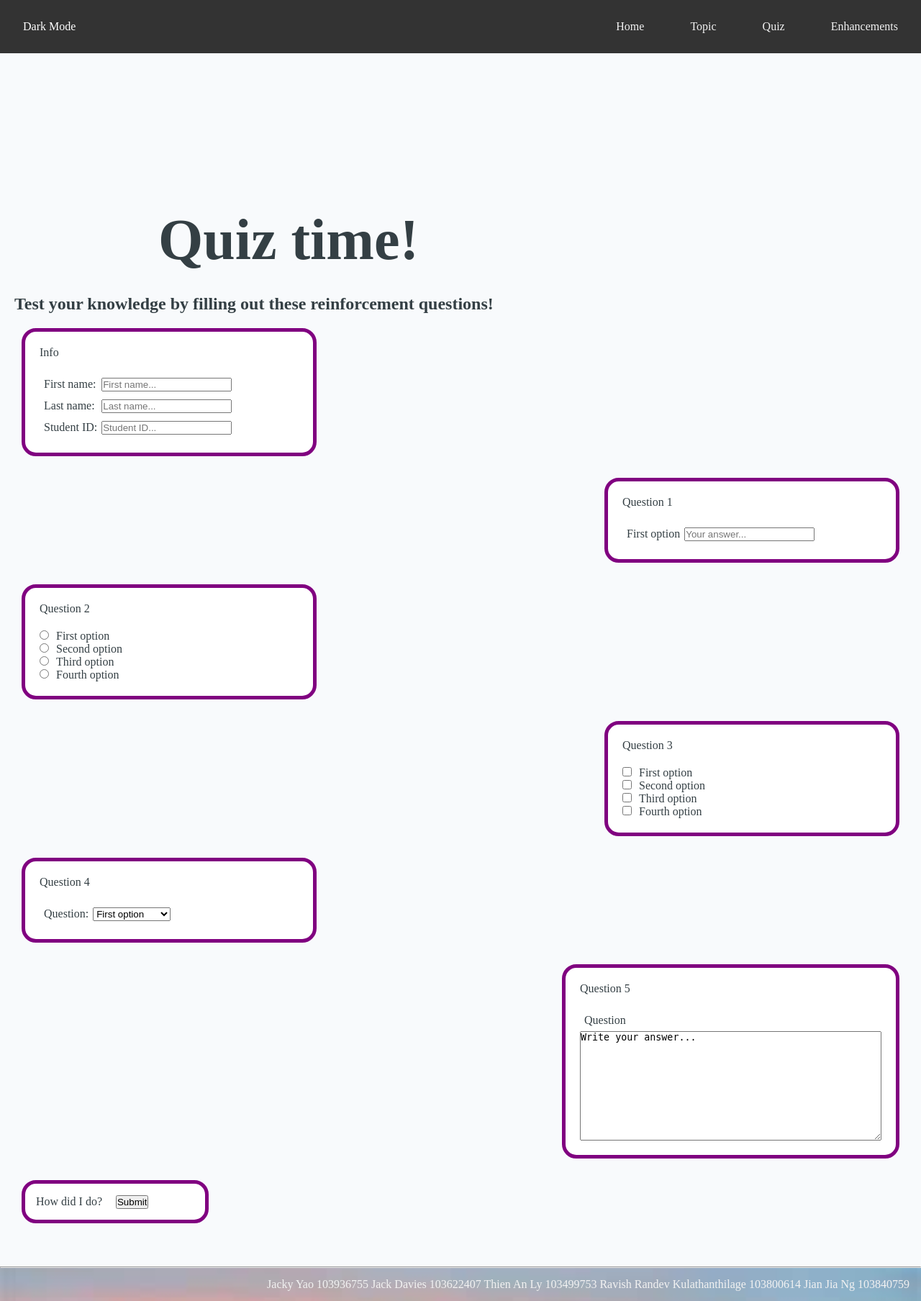
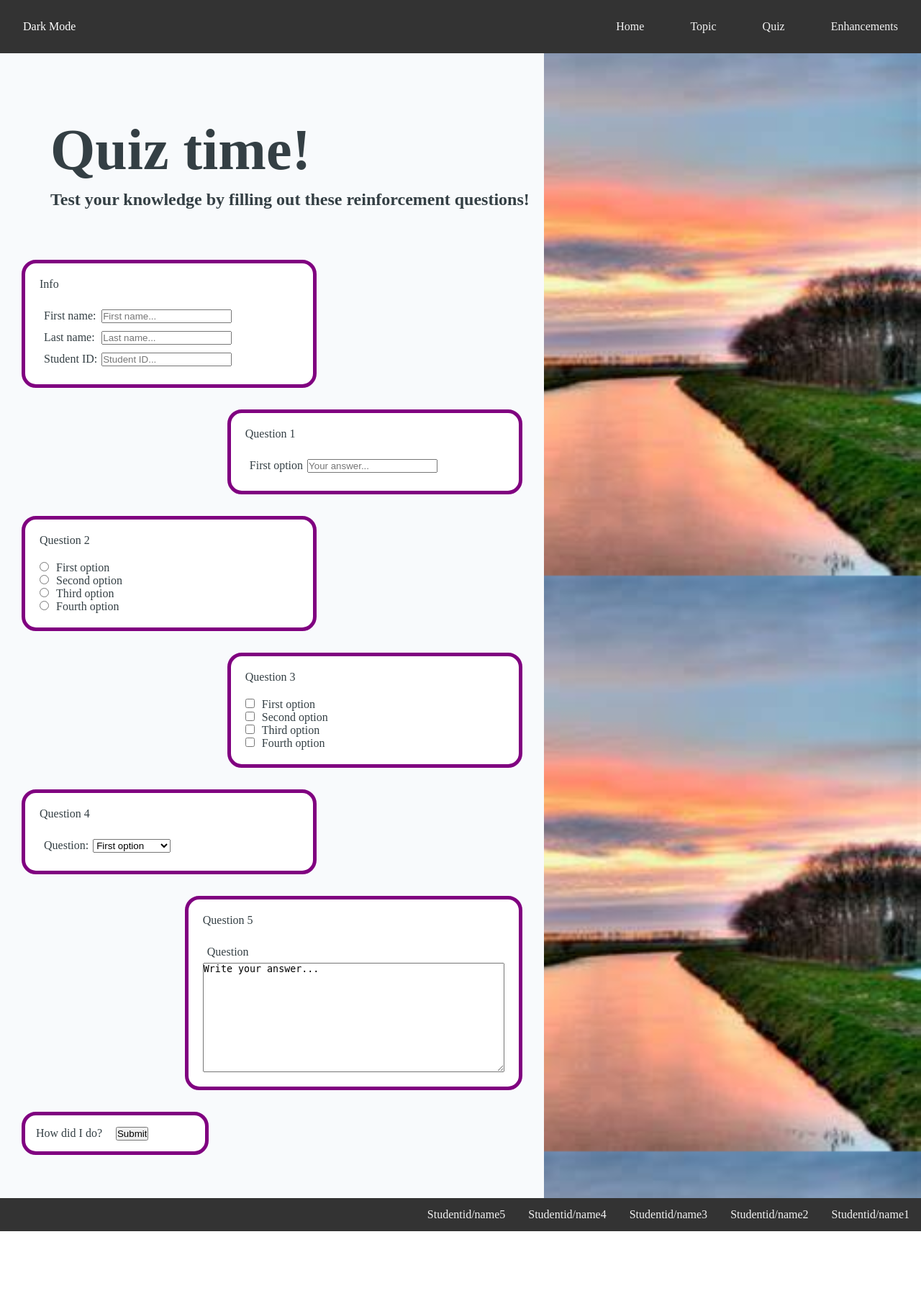
Before and after one commit to thelazyant164/APNG-Simple-Website, a PHP site: page /quiz.html in a window 1280 px wide. Shown: the whole page at 72% size. After the commit the page ends 1711 px from the top, so only its background shows below. Run offline with PHP 8.4, Linux system fonts and the light colour scheme.

Commit message:
[D] - debugged: apply correct id to index

```diff
--- a/assign1/index.html
+++ b/assign1/index.html
@@ -14,7 +14,7 @@
         <header>
 			<nav>
 				<ul>
-					<li>
+					<li id="toggler">
 						<label for="toggleMode" id="toggleDark">Dark Mode</label>
 						<label for="toggleMode" id="toggleLight">Light Mode</label>
 					</li>
@@ -25,12 +25,10 @@
 				</ul>
 			</nav>
 		</header>
-        <main>
+        <main id="bg-container">
             <h1>Animated Portable Network Graphics</h1>
             <p>
                 Animated Portable Network Graphics or APNG for short
-
-
             </p>
         </main>
         <footer>
--- a/assign1/quiz.html
+++ b/assign1/quiz.html
@@ -168,15 +168,12 @@
 
 		<!-- Footer -->
 		<footer>
-			<hr/>
-			<a>
-				Jacky Yao 103936755
-				Jack Davies 103622407
-				Thien An Ly 103499753
-				Ravish Randev Kulathanthilage 103800614
-				Jian Jia Ng 103840759
-			</a>
-		</footer>
+            <a href="#studentid_name1">Studentid/name1</a>
+            <a href="#studentid_name2">Studentid/name2</a>
+            <a href="#studentid_name3">Studentid/name3</a>
+            <a href="#studentid_name4">Studentid/name4</a>
+            <a href="#studentid_name5">Studentid/name5</a>
+        </footer>
 
 	</body>
 
--- a/assign1/styles/style.css
+++ b/assign1/styles/style.css
@@ -48,24 +48,30 @@ nav ul li#toggler{
 nav a:hover {
     color: yellow;
 }
-/* Main Content */
-.main {
-    margin: 20px;
 
-}
 /* background image */
 body {
     background-image: url(images/TestStockImage.jpg);
     background-repeat: no-repeat;
     background-attachment: fixed;
     background-size: 100% 100%;
+    display: flex;
+    flex-direction: column;
+    align-items: flex-start;
+    justify-content: flex;
     overflow-y: scroll;
 }
+
+main{
+  width: 100%;
+  flex: 1;
+}
+
 /* Footer */
-footer {
+footer{
     background-color: #333;
-    /* position: relative;
-    bottom: 0; */
+    position: relative;
+    bottom: 0;
     width: 100%;
 }
 footer a:hover {
@@ -94,7 +100,21 @@ p {
   padding-left: 200px;
 }
 
+/*Dark mode implementation*/
+#bg-container h1{
+  margin-top: 20px;
+  color: var(--title);
+}
 
+#bg-container p{
+  color: var(--text);
+}
+
+#toggleMode:checked ~ #bg-container{
+  --title: #8e9294;
+  --text: #505456;
+  --btn: #2962fe;
+}
 
 
 
@@ -176,8 +196,15 @@ form .bubble:nth-child(2n) {
 }
 
 /*Title*/
-#container h1, h2{
-  margin-top: 20px;
+#container form h1{
+  padding-top: 100px;
+  padding-left: 50px;
+  color: var(--bubble-title);
+}
+
+#container form h2{
+  padding-left: 50px;
+  padding-bottom: 50px;
   color: var(--bubble-title);
 }
 
```
